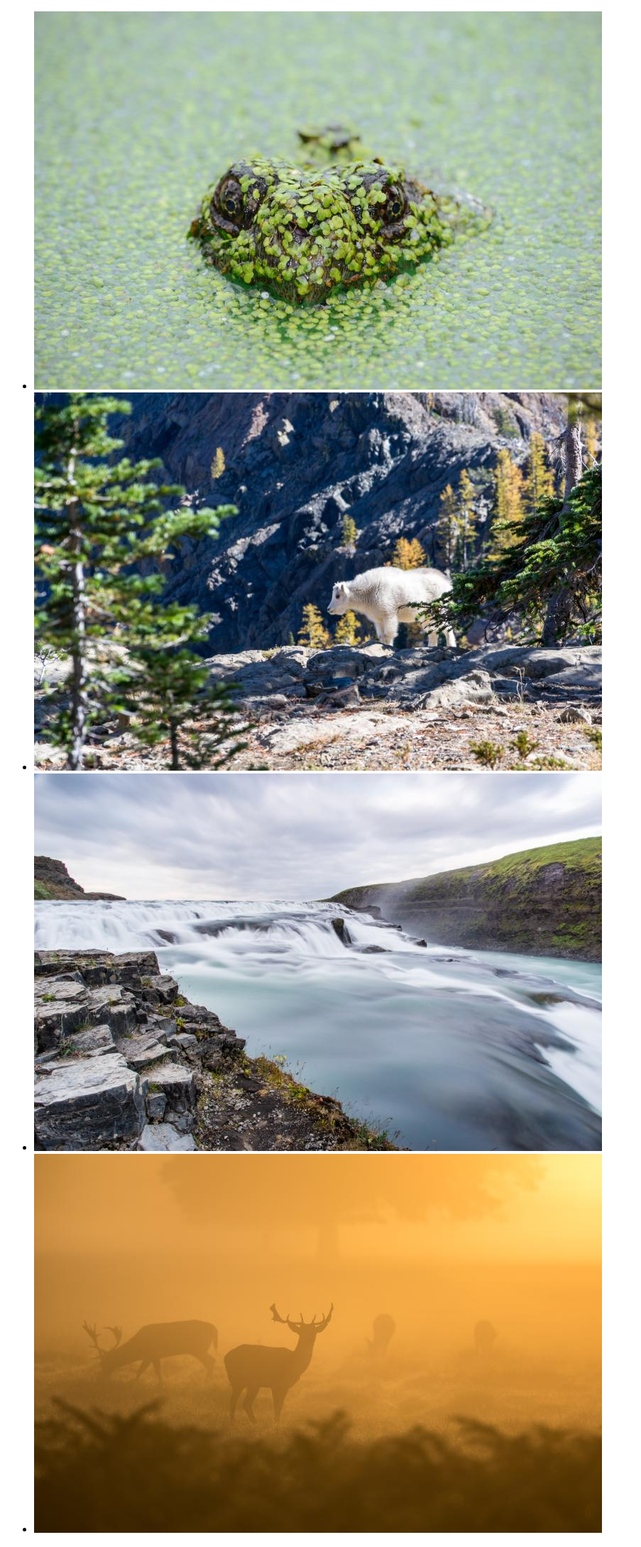
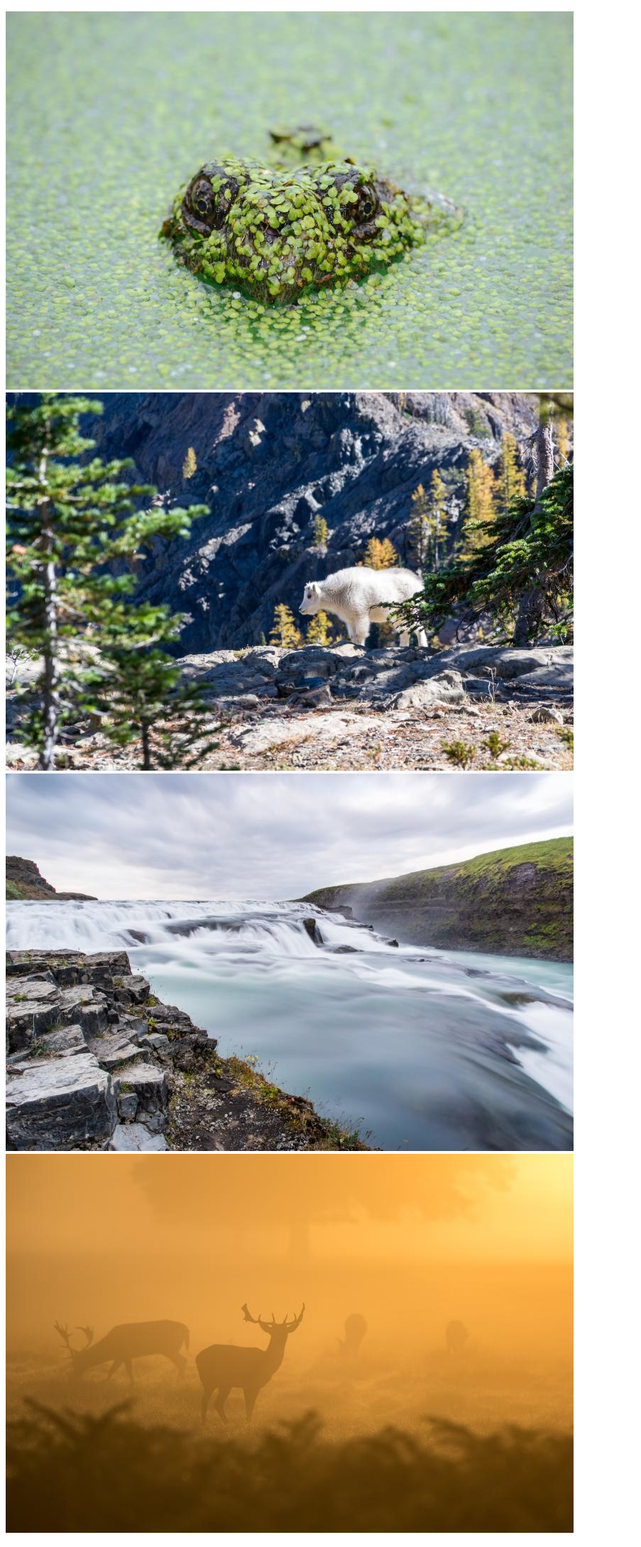
Before and after one commit to SanderHageman/sanderhageman.github.io, a Jekyll site: the page built from _slides/my-pics1.md, in a window 1280 px wide. Shown: the whole page at 71% size, without its empty margins (0-903 px from the left). Built offline with Jekyll 4.4.1, drawn with Linux system fonts in a browser that asks for light colours.

Commit message:
Update my-pics1.md

```diff
--- a/_slides/my-pics1.md
+++ b/_slides/my-pics1.md
@@ -8,7 +8,7 @@ loop: true
 adaptiveHeight: true
 ---
 
-* ![A nice pic of mine](my-pics1/pic1.jpg)
-* ![Another nice pic of mine](my-pics1/pic2.jpg)
-* ![Another nice pic of mine](my-pics1/pic3.jpg)
-* ![Another nice pic of mine](my-pics1/pic4.jpg)
+![A nice pic of mine](my-pics1/pic1.jpg)
+![Another nice pic of mine](my-pics1/pic2.jpg)
+![Another nice pic of mine](my-pics1/pic3.jpg)
+![Another nice pic of mine](my-pics1/pic4.jpg)
```
